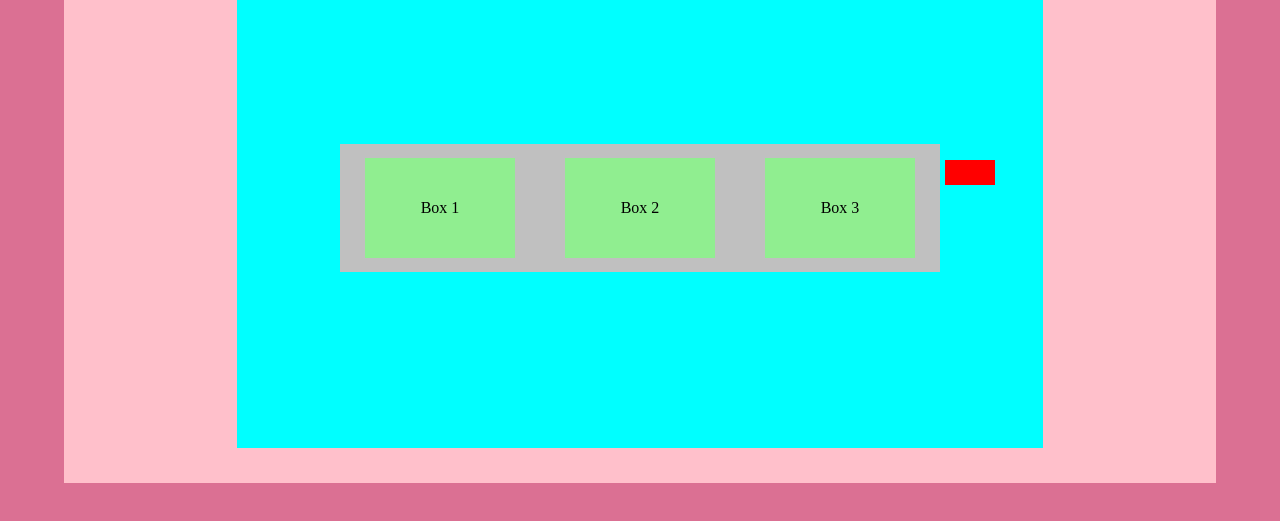
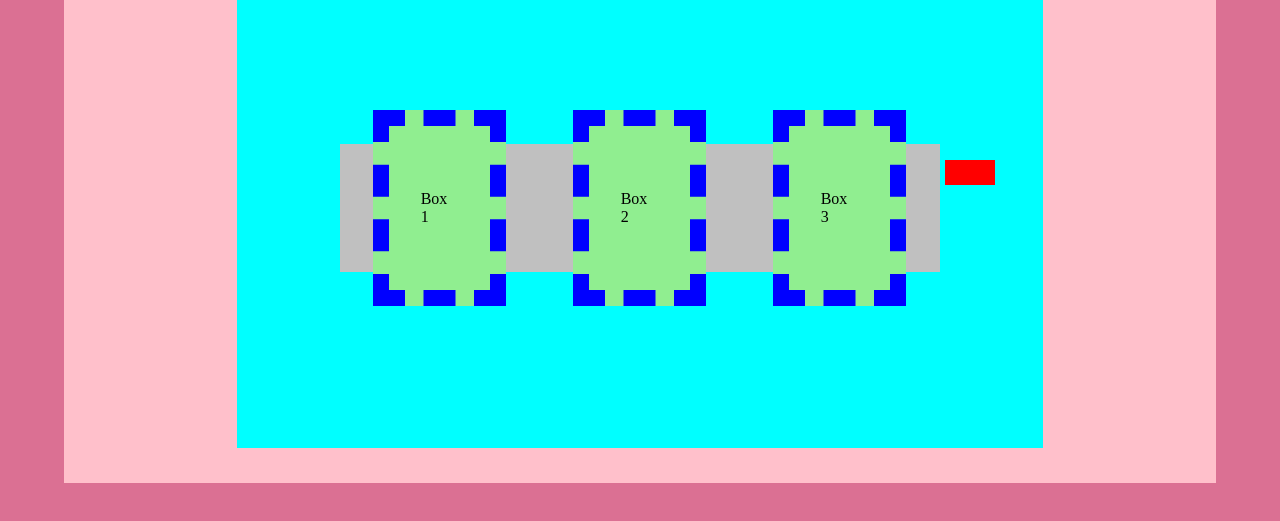
Before and after one commit to Bruce53005/sandbox-Copy, a plain HTML site: page index.html in a window 1280 px wide. Shown: the part 67-588 px from the top of the page. Drawn offline with Linux system fonts and the light colour scheme.

Commit message:
added box-sizing: border-box reset

```diff
--- a/resources/css/style.css
+++ b/resources/css/style.css
@@ -2,6 +2,12 @@
 p,ul,ol,dl,menu,pre,div,body,section,header{
   margin: 0;
   padding: 0;
+}
+/*____box-sizing reset; keep padding & border within size____*/
+  box-sizing: border-box;
+}
+*, *:before, *:after {
+  box-sizing: inherit;
 }
 
 html{
@@ -48,6 +54,7 @@ header span{
   position: absolute;
   top: 12rem;
   right: 3rem;
+  z-index: 3;
 }
 .holder{
   background: silver;
@@ -58,9 +65,11 @@ header span{
   align-items: center;
   z-index: 1;
 }
-.box{
-  width: 150px;
+.box p{
+  width: 28%;
   height: 6.25rem;
+  padding: 2rem;
+  border: 1rem dashed blue;
   background: lightgreen;
   display: flex;
   justify-content: center;
```
